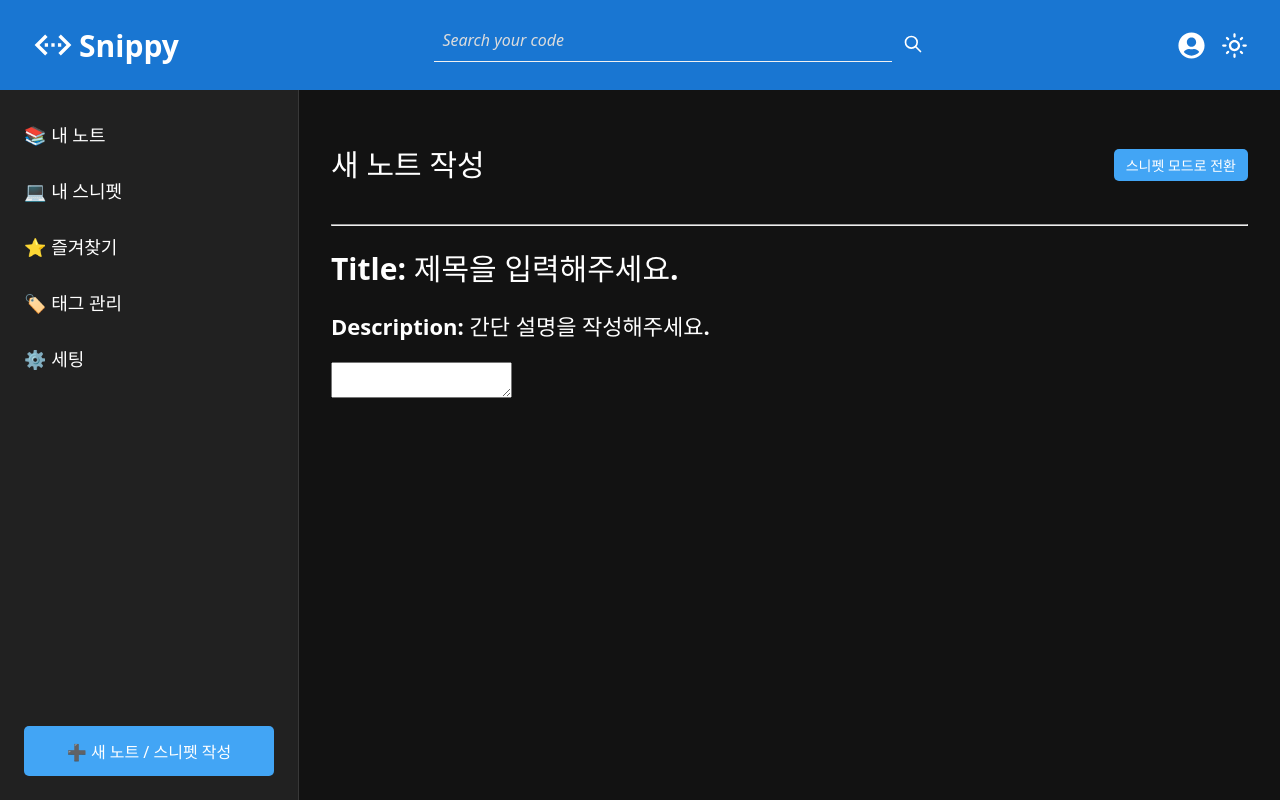
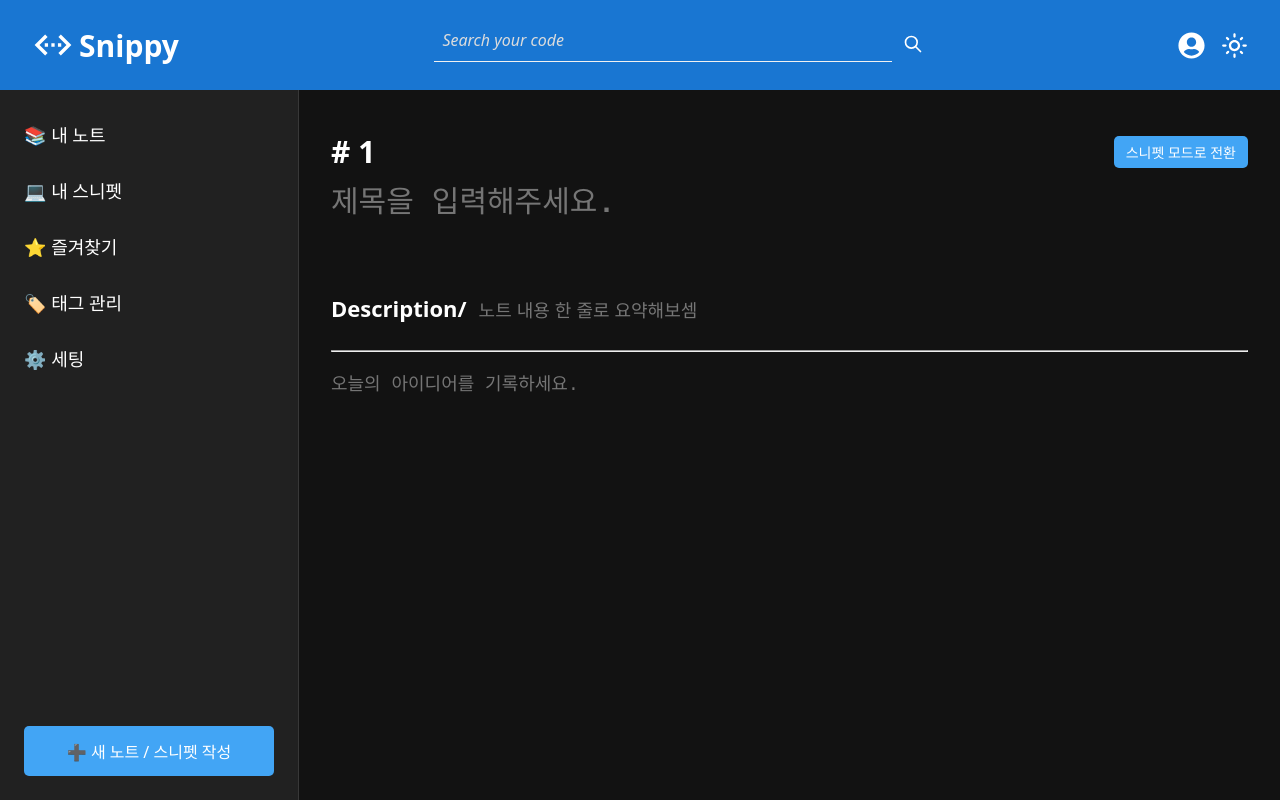
Before and after one commit to dbwlsyyy/Snippy, a React (Vite) app in the folder client/: page /new in a window 1280 px wide. Built offline with nearby package versions, Linux system fonts and the light colour scheme.

Commit message:
feat: new note 컴포넌트 페이지 구현

```diff
--- a/client/src/index.css
+++ b/client/src/index.css
@@ -44,7 +44,7 @@ a:hover {
 }
 
 h1 {
-    font-size: 5.1em;
+    font-size: 5em;
     line-height: 1.1;
 }
 
--- a/client/src/pages/NewNote.module.css
+++ b/client/src/pages/NewNote.module.css
@@ -1,11 +1,80 @@
-.noteFormContainer {
+.container {
 }
 
-.FormHeader {
+.header {
     display: flex;
+    flex-direction: column;
+    justify-content: start;
+    align-items: start;
+}
+
+.headerNumber {
+    display: flex;
+    width: 100%;
     justify-content: space-between;
     align-items: center;
-    margin-bottom: 1.6rem;
+    height: 6rem;
+}
+
+.headerTitle {
+    background: transparent;
+    display: block;
+    padding: 0px;
+    width: 100%;
+    font-size: 3rem;
+    resize: none;
+    line-height: 1.5;
+    outline: none;
+    border: none;
+    font-weight: bold;
+    color: var(--color-text);
+}
+
+.headerDescription {
+    display: flex;
+    flex-direction: row;
+    align-items: baseline;
+    justify-content: start;
+    width: 100%;
+}
+
+.descInput {
+    background: none;
+    border: none;
+    color: var(--color-text);
+    font-weight: 400;
+    width: 100%;
+    margin-left: 1rem;
+    font-size: 1.8rem;
+}
+.descInput:focus {
+    outline: none;
+}
+
+.contents {
+}
+
+.contentsInput {
+    background: transparent;
+    display: block;
+    padding: 0;
+    width: 100%;
+
+    font-size: 1.8rem;
+    resize: none;
+    line-height: 1.5;
+    outline: none;
+    border: none;
+    color: #ffffff9f;
+    margin-top: 2rem;
+
+    min-height: 30rem; /* ✨ 콘텐츠 입력창의 최소 높이 (300px) */
+    max-height: 50rem; /* ✨ 콘텐츠 입력창의 최대 높이 (500px). 이 높이를 넘어가면 스크롤바가 생김! */
+    overflow-y: auto; /* ✨ 세로 스크롤바를 필요할 때만 보여줌 (내용이 넘칠 때 자동 생성!) */
+
+    /* (선택 사항: 긴 단어가 줄바꿈되도록) */
+    word-wrap: break-word;
+    white-space: pre-wrap; /* textarea 기본 동작이지만 명시적으로 */
 }
 
 .btnMode {
--- a/client/src/pages/NewNote.tsx
+++ b/client/src/pages/NewNote.tsx
@@ -5,8 +5,8 @@ export default function NewNote() {
     const [mode, setMode] = useState<'note' | 'snippet'>('note');
     const isNoteMode = mode === 'note';
 
-    const [title, setTitle] = useState<string>('제목을 입력해주세요.');
-    const [desc, setDesc] = useState<string>('간단 설명을 작성해주세요.');
+    const [title, setTitle] = useState<string>('');
+    const [desc, setDesc] = useState<string>('');
 
     const [tags, setTags] = useState<string[]>([]);
     const [noteContent, setNoteContent] = useState<string>('');
@@ -16,19 +16,44 @@ export default function NewNote() {
     };
 
     return (
-        <div className={styles.noteFormContainer}>
-            <div className={styles.FormHeader}>
-                <h2>새 {isNoteMode ? '노트' : '스니펫'} 작성</h2>
-                <button onClick={handleMode} className={styles.btnMode}>
-                    {isNoteMode ? '스니펫 모드로 전환' : '노트 모드로 전환'}
-                </button>
+        <div className={styles.container}>
+            <div className={styles.header}>
+                <div className={styles.headerNumber}>
+                    <h2># 1</h2>
+                    <button onClick={handleMode} className={styles.btnMode}>
+                        {isNoteMode ? '스니펫 모드로 전환' : '노트 모드로 전환'}
+                    </button>
+                </div>
+
+                <textarea
+                    className={styles.headerTitle}
+                    value={title}
+                    onChange={(e) => setTitle(e.target.value)}
+                    placeholder="제목을 입력해주세요."
+                    maxLength={50}
+                />
+
+                <div className={styles.headerDescription}>
+                    <h3>Description/</h3>
+                    <input
+                        className={styles.descInput}
+                        type="text"
+                        value={desc}
+                        onChange={(e) => setDesc(e.target.value)}
+                        placeholder="노트 내용 한 줄로 요약해보셈"
+                    />
+                </div>
             </div>
+
             <hr />
 
-            <div>
-                <h2>Title: {title}</h2>
-                <h3>Description: {desc}</h3>
-                <textarea></textarea>
+            <div className={styles.contents}>
+                <textarea
+                    className={styles.contentsInput}
+                    value={noteContent}
+                    onChange={(e) => setNoteContent(e.target.value)}
+                    placeholder="오늘의 아이디어를 기록하세요."
+                ></textarea>
             </div>
         </div>
     );
```
